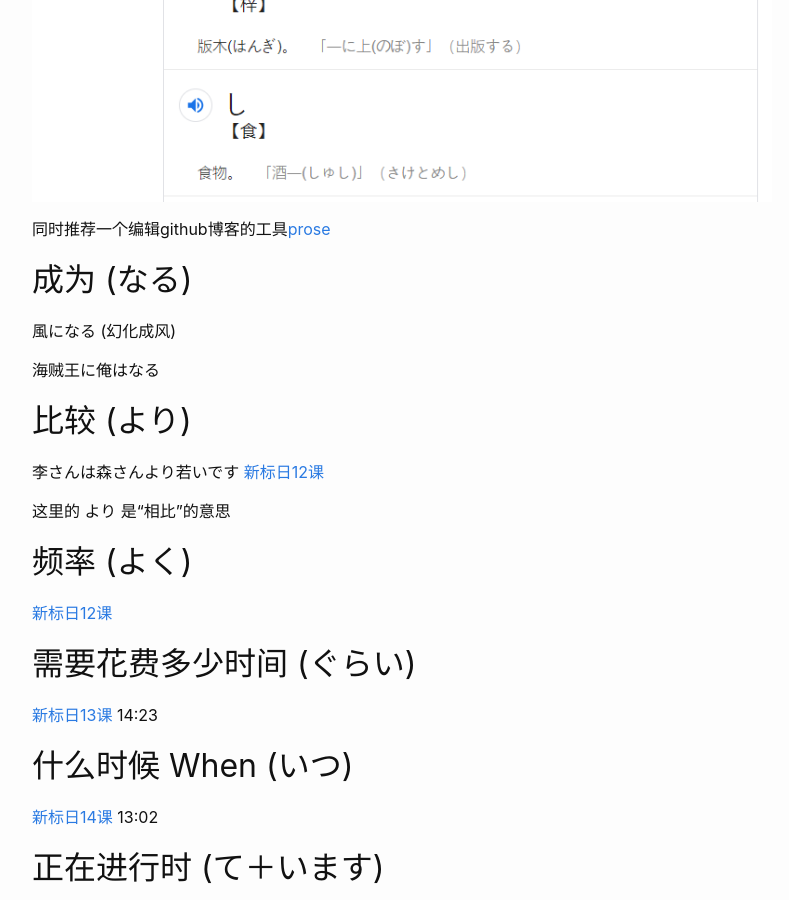
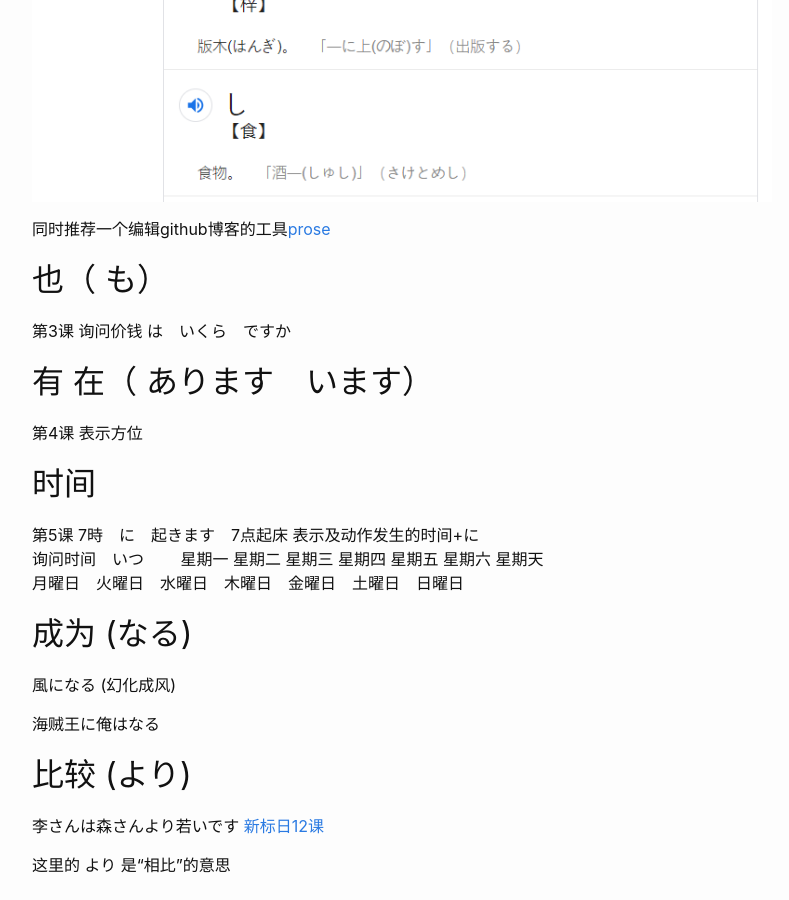
Before and after one commit to zane133/zane133.github.io, a Jekyll site: the page built from _posts/2019-08-17-japanese_study.markdown, in a window 1280 px wide and 900 px high, scrolled down 451 px. Shown: the whole window, without its empty margins (238-1027 px from the left). Built offline with Jekyll 4.4.1, drawn with Linux system fonts in a browser that asks for light colours.

Commit message:
Update 2019-08-17-japanese_study.markdown

```diff
--- a/_posts/2019-08-17-japanese_study.markdown
+++ b/_posts/2019-08-17-japanese_study.markdown
@@ -10,6 +10,17 @@ Google可以在搜索词的尾部加上 **とは**
 ![谷歌搜索]({{site.baseurl}}/img/google_search20190817151902.png)
 
 同时推荐一个编辑github博客的工具[prose](https://prose.io)
+## 也（ も）
+第3课 询问价钱 は　いくら　ですか
+
+## 有 在（ あります　います）
+第4课 表示方位
+
+## 时间
+第5课 7時　に　起きます　7点起床 表示及动作发生的时间+に
+询问时间　いつ
+星期一  星期二  星期三  星期四  星期五  星期六  星期天
+月曜日　火曜日　水曜日　木曜日　金曜日　土曜日　日曜日
 
 ## 成为 (なる)
 風になる (幻化成风)
```
